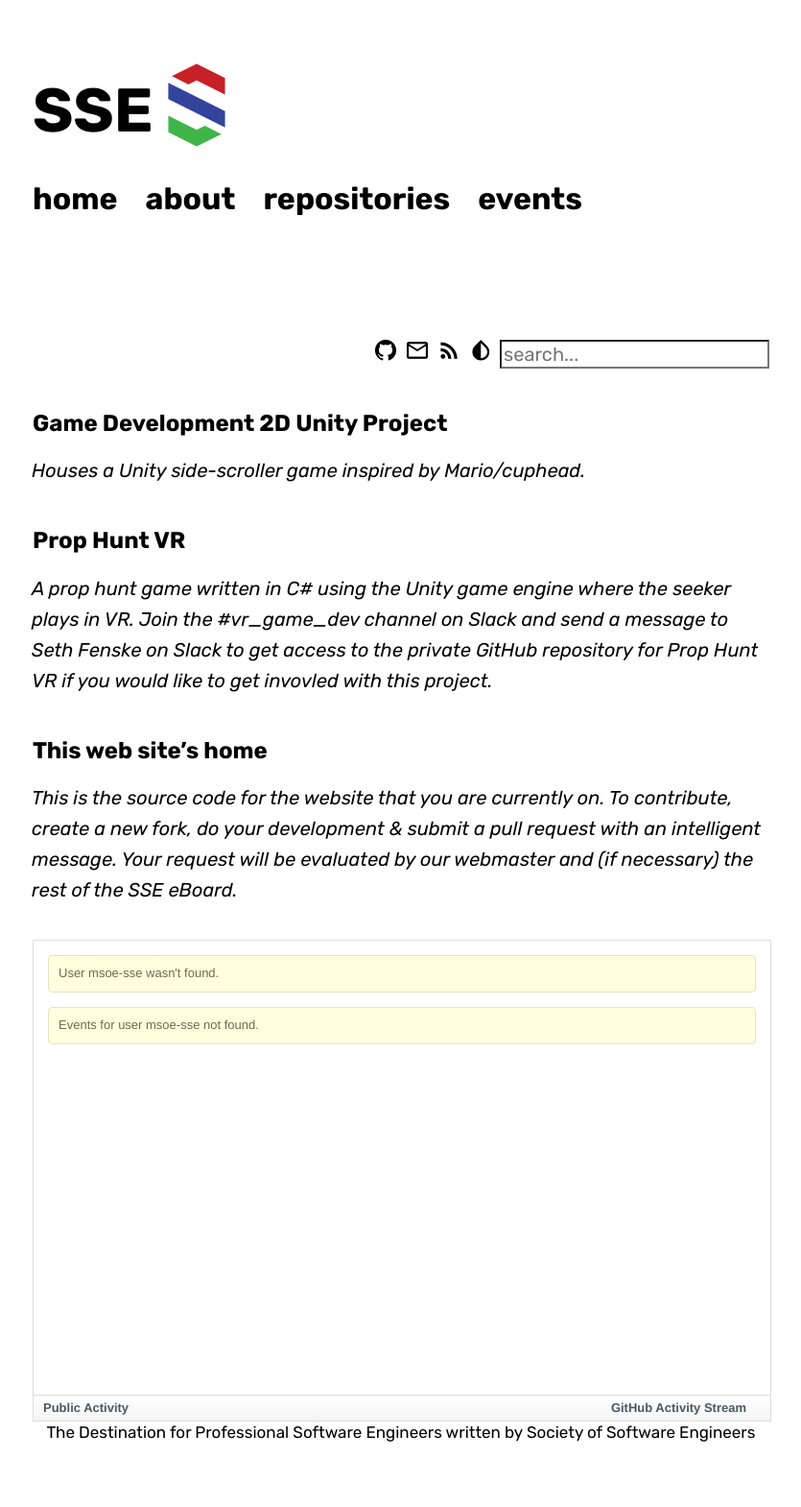
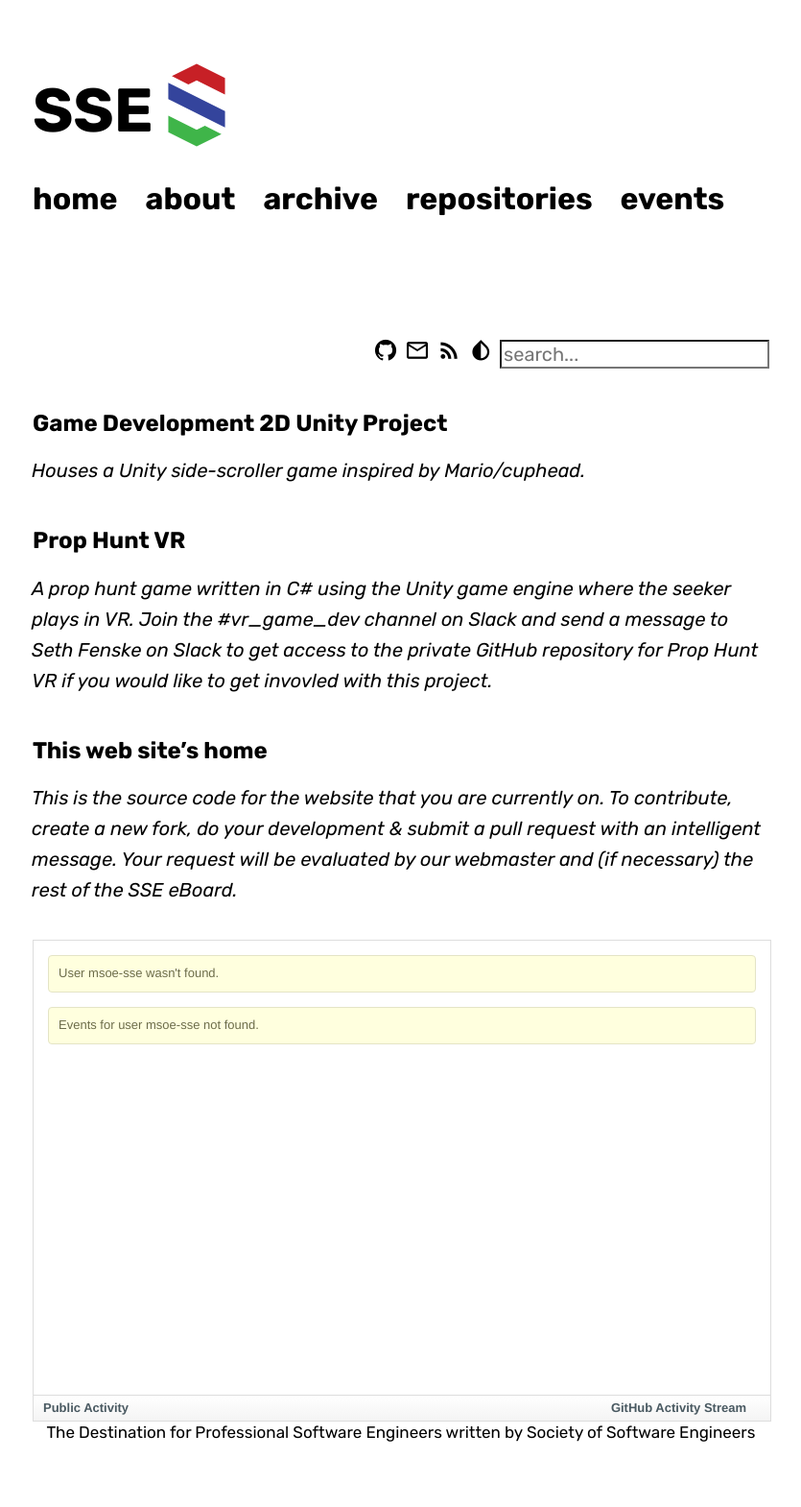
Before and after one commit to msoe-sse/msoe-sse.github.io, a Jekyll site: the page built from _repositories/2018-game-dev-repos.md, in a window 1280 px wide. Shown: the whole page at 96% size, without its empty margins (222-1057 px from the left). Built offline with Jekyll 4.4.1, drawn with Linux system fonts in a browser that asks for light colours; nearby versions of some CDN libraries; some web fonts are replaced; a style sheet for code colours, icons or effects is not loaded.

Commit message:
Commenting back in the archive link

```diff
--- a/_includes/main/header.html
+++ b/_includes/main/header.html
@@ -21,7 +21,7 @@
                       <a class="navigation-bar_link_dropdown" href="{{ '/about/feedback' | prepend: site.baseurl }}">feedback</a>
                   </div>
               </div>
-              <!--<a class="navigation-bar_link" href="{{ '/archive' | prepend: site.baseurl }}">archive</a>-->
+              <a class="navigation-bar_link" href="{{ '/archive' | prepend: site.baseurl }}">archive</a>
               <a class="navigation-bar_link" href="{{ '/repositories' | prepend: site.baseurl }}">repositories</a>
               <div class="dropdown-wrapper">
                 <a class="navigation-bar_link" href="{{ '/events' | prepend: site.baseurl }}">events</a>
```
